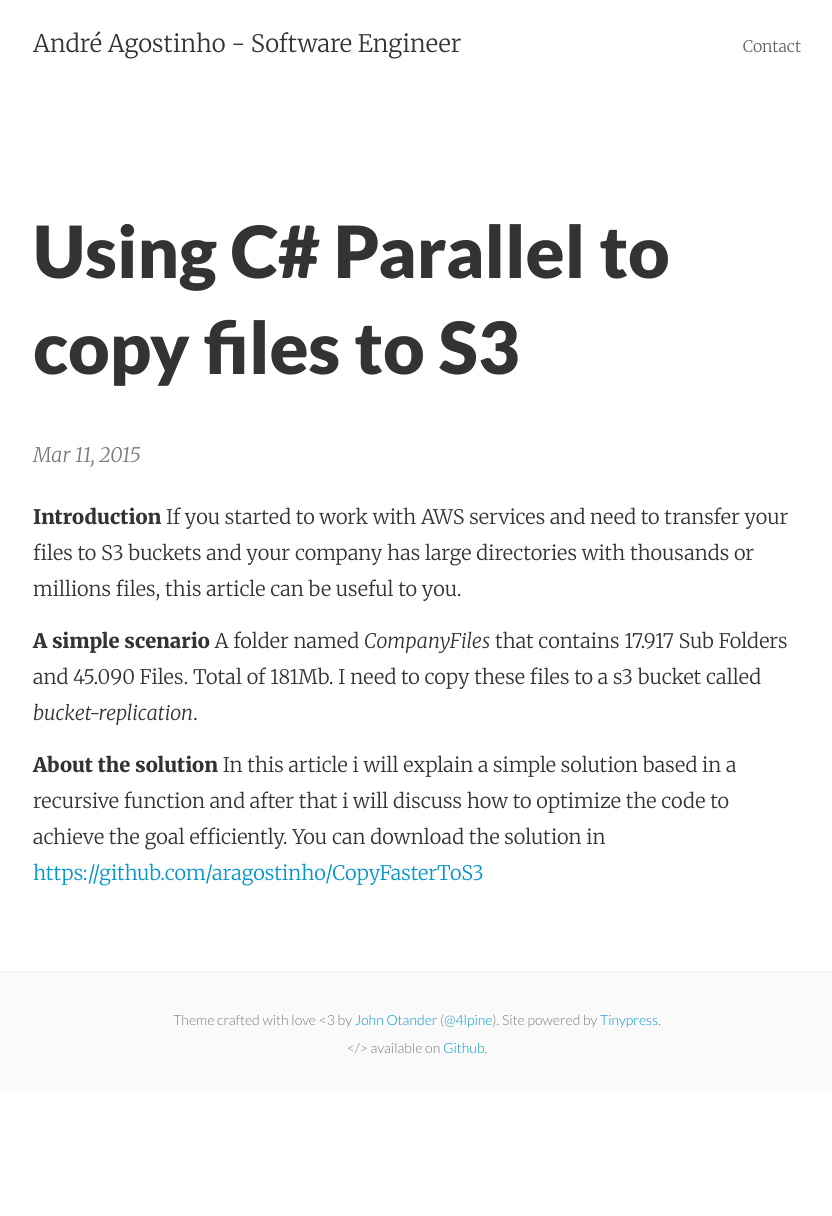
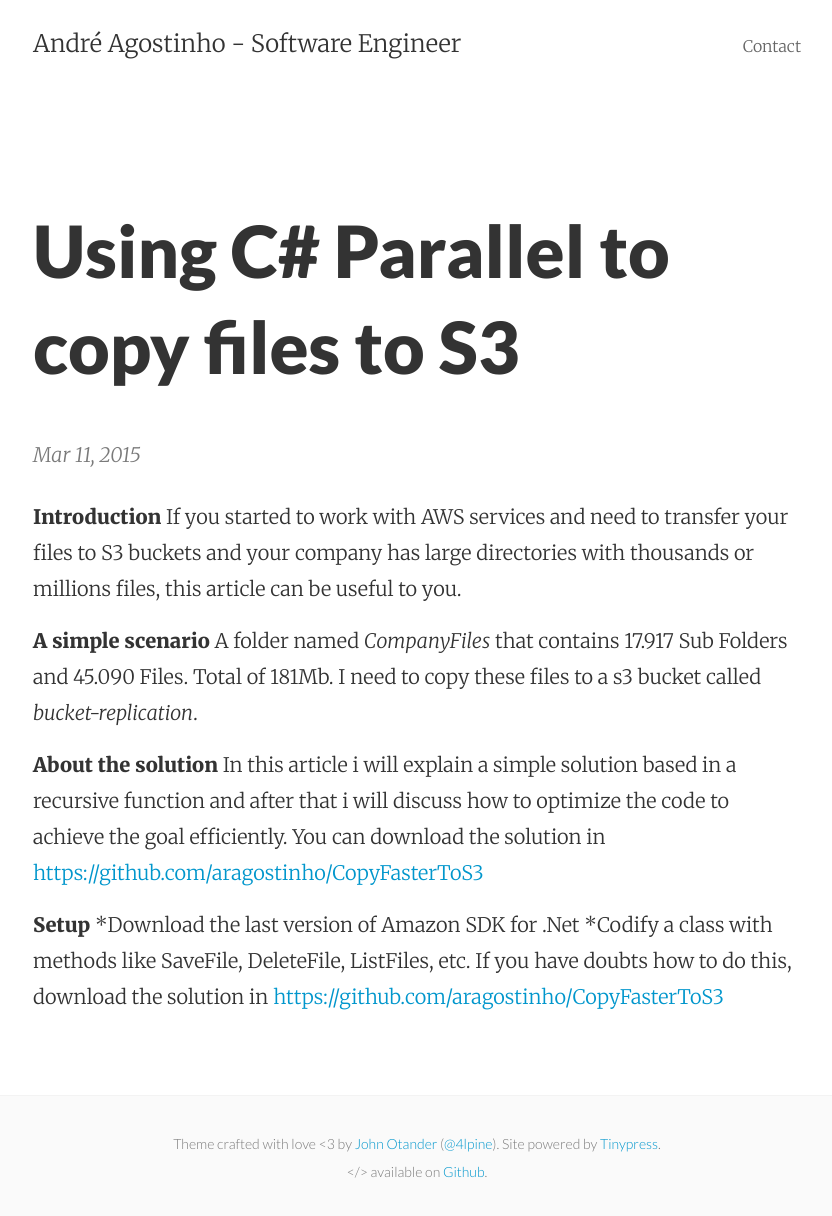
Before and after one commit to aragostinho/aragostinho.github.io, a Jekyll site: the page built from _posts/2015-03-11-titulo-teste.markdown, in a window 1280 px wide. Shown: the whole page, without its empty margins (223-1055 px from the left). Built offline with Jekyll 4.4.1, drawn with Linux system fonts in a browser that asks for light colours; before the commit the page ends 1092 px from its top, so only the background shows below that.

Commit message:
Post update: Using C# Parallel to copy files to S3

```diff
--- a/_posts/2015-03-11-titulo-teste.markdown
+++ b/_posts/2015-03-11-titulo-teste.markdown
@@ -13,3 +13,7 @@ I need to copy these files to a s3 bucket  called  *bucket-replication*.
 
 **About the solution**
 In this article i will explain a simple solution based in a recursive function and after that i will discuss how to optimize the code to achieve the goal efficiently. You can download the solution in [https://github.com/aragostinho/CopyFasterToS3](https://github.com/aragostinho/CopyFasterToS3)
+
+**Setup**
+*Download the last version of Amazon SDK for .Net
+*Codify a class with methods like SaveFile, DeleteFile, ListFiles, etc.  If you have doubts how to do this, download the solution in [https://github.com/aragostinho/CopyFasterToS3](https://github.com/aragostinho/CopyFasterToS3)
```
